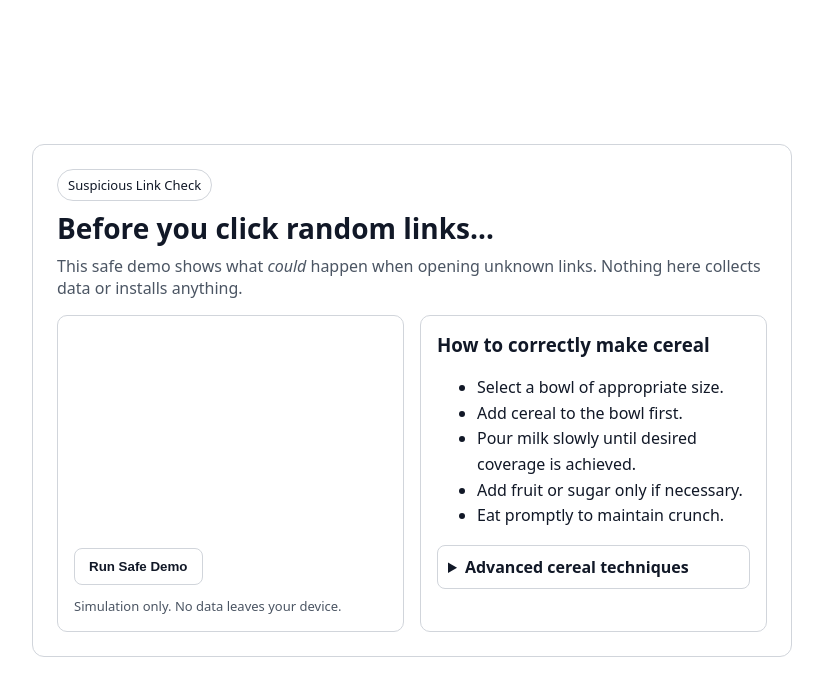
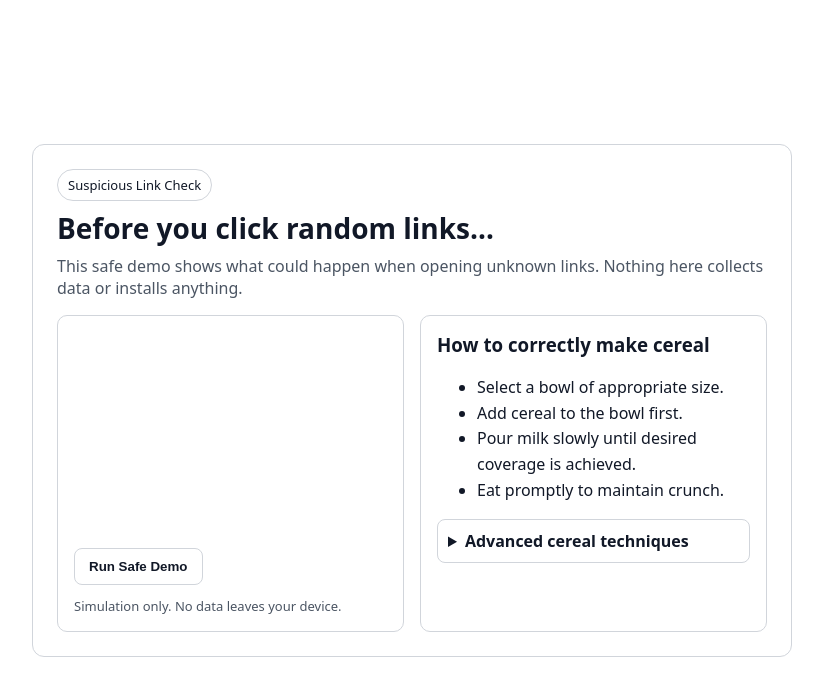
Before and after one commit to Eagle68pro/Warning-link, a plain HTML site: page warning-link/index.html in a window 1280 px wide. Shown: the whole page, without its empty margins (228-1051 px from the left). Drawn offline with Linux system fonts and the light colour scheme.

Commit message:
Update index.html

```diff
--- a/warning-link/index.html
+++ b/warning-link/index.html
@@ -140,7 +140,7 @@
       <span class="badge">Suspicious Link Check</span>
       <h1>Before you click random links…</h1>
       <p class="lead">
-        This safe demo shows what <em>could</em> happen when opening unknown links.
+        This safe demo shows what could happen when opening unknown links.
         Nothing here collects data or installs anything.
       </p>
 
@@ -162,7 +162,6 @@
             <li>Select a bowl of appropriate size.</li>
             <li>Add cereal to the bowl first.</li>
             <li>Pour milk slowly until desired coverage is achieved.</li>
-            <li>Add fruit or sugar only if necessary.</li>
             <li>Eat promptly to maintain crunch.</li>
           </ul>
 
```
